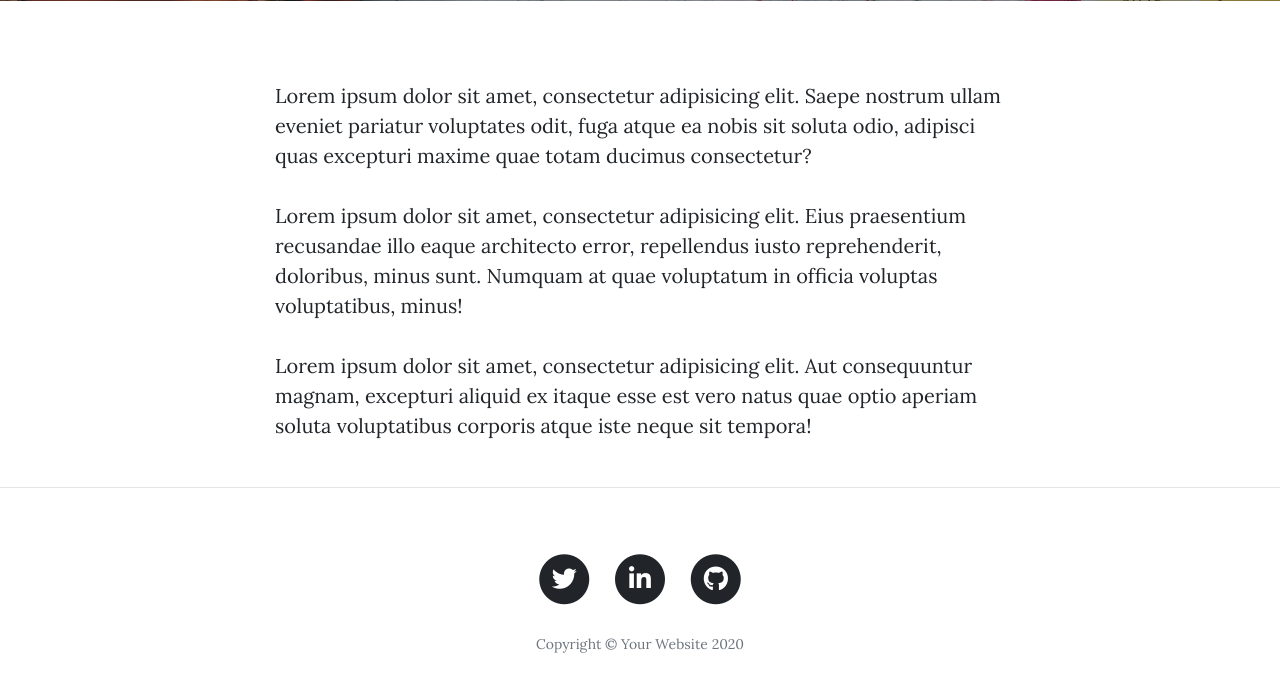
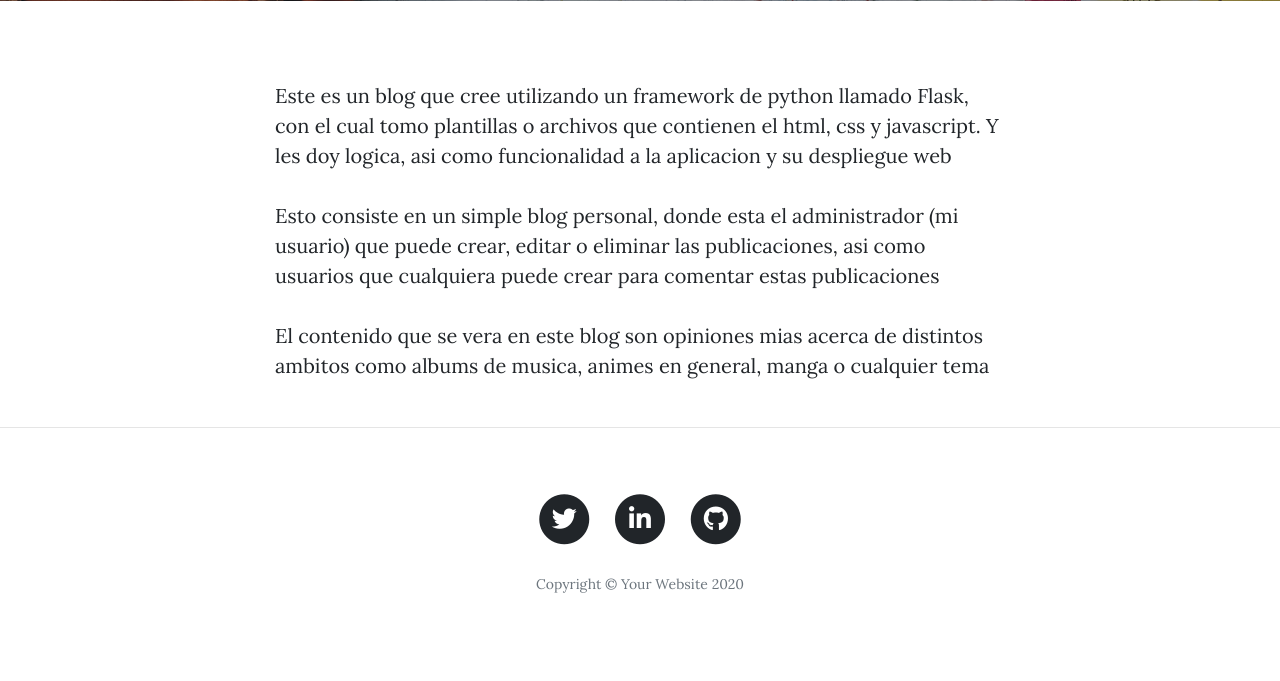
Before and after one commit to Jesusfhc/flask-capstone, a Flask app: page /about in a window 1280 px wide. Shown: the part 531-1212 px from the top of the page. After the commit the page ends 1124 px from the top, so only its background shows below. Run offline with Flask 2, Linux system fonts and the light colour scheme; some libraries are stand-ins or nearby versions.

Commit message:
contenido del about, arreglado el edit-post

```diff
--- a/main.py
+++ b/main.py
@@ -178,7 +178,7 @@ def add_new_post():
     return render_template("make-post.html", form=form, current_user=current_user)
 
 
-@app.route("/edit-post/<int:post_id>")
+@app.route("/edit-post/<int:post_id>", methods=["GET", "POST"])
 @admin_only
 def edit_post(post_id):
     post = BlogPost.query.get(post_id)
--- a/templates/about.html
+++ b/templates/about.html
@@ -19,9 +19,9 @@
   <div class="container">
     <div class="row">
       <div class="col-lg-8 col-md-10 mx-auto">
-        <p>Lorem ipsum dolor sit amet, consectetur adipisicing elit. Saepe nostrum ullam eveniet pariatur voluptates odit, fuga atque ea nobis sit soluta odio, adipisci quas excepturi maxime quae totam ducimus consectetur?</p>
-        <p>Lorem ipsum dolor sit amet, consectetur adipisicing elit. Eius praesentium recusandae illo eaque architecto error, repellendus iusto reprehenderit, doloribus, minus sunt. Numquam at quae voluptatum in officia voluptas voluptatibus, minus!</p>
-        <p>Lorem ipsum dolor sit amet, consectetur adipisicing elit. Aut consequuntur magnam, excepturi aliquid ex itaque esse est vero natus quae optio aperiam soluta voluptatibus corporis atque iste neque sit tempora!</p>
+        <p> Este es un blog que cree  utilizando un framework de python llamado Flask, con el cual tomo plantillas o archivos que contienen el html, css y javascript. Y les doy logica, asi como funcionalidad a la aplicacion y su despliegue web</p>
+        <p> Esto consiste en un simple blog personal, donde esta el administrador (mi usuario) que puede crear, editar o eliminar las publicaciones, asi como usuarios que cualquiera puede crear para comentar estas publicaciones</p>
+        <p> El contenido que se vera en este blog son opiniones mias acerca de distintos ambitos como albums de musica, animes en general, manga o cualquier tema</p>
       </div>
     </div>
   </div>
```
